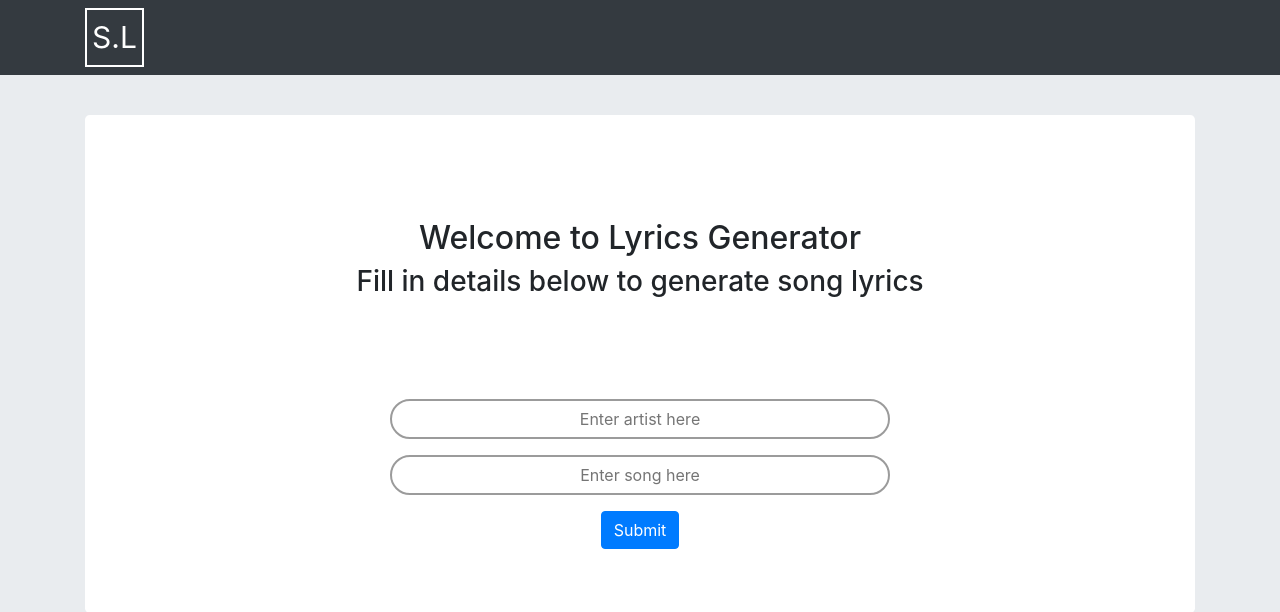
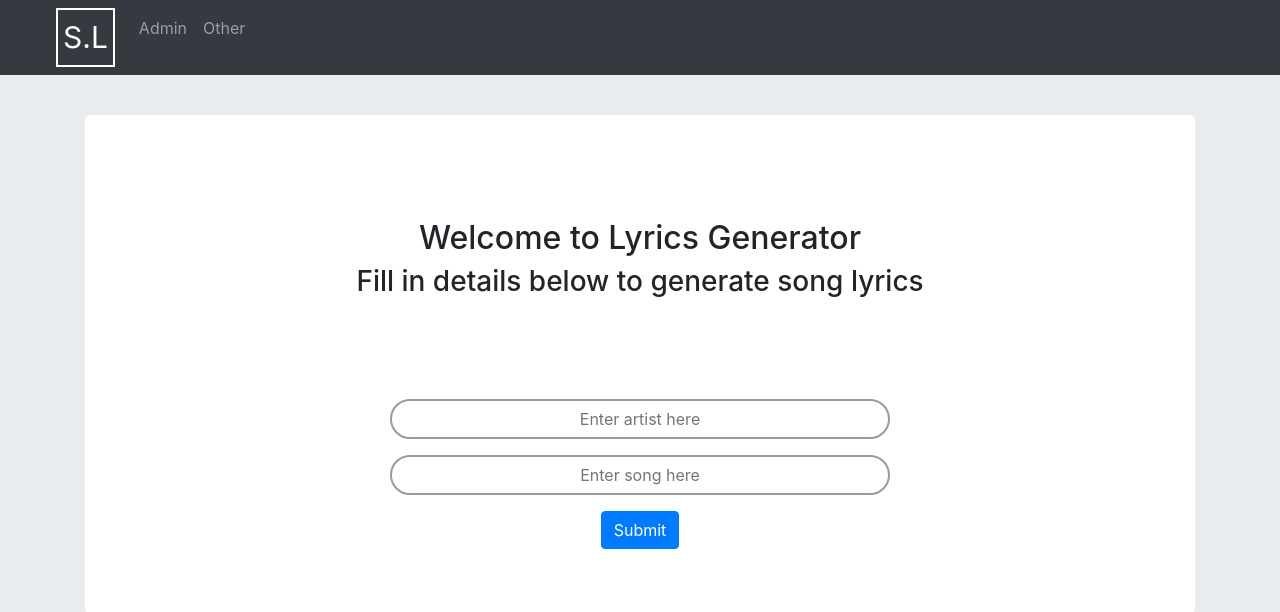
Before and after one commit to Cameron-Stewart94/Song-Lyrics-Application, a Django app: page / in a window 1280 px wide. Shown: the top 612 px of the page. Run offline with Django 3.2, Linux system fonts and the light colour scheme; some libraries are stand-ins or nearby versions.

Commit message:
fixes formats

```diff
--- a/songs_app/static/songs_app/css/mystyles3.css
+++ b/songs_app/static/songs_app/css/mystyles3.css
@@ -3,6 +3,7 @@
   font-size: 30px;
   border: 2px solid white;
   padding: 5px;
+  margin-left: 40px;
 }
 
 body {
--- a/songs_app/templates/songs_app/base.html
+++ b/songs_app/templates/songs_app/base.html
@@ -9,10 +9,12 @@
   </head>
 
   <body>
-    <nav class="navbar navbar-dark bg-dark">
-      <div class="container">
+
+    <nav class="navbar navbar-expand-lg navbar-dark bg-dark">
+      <div class="navbar-nav">
         <a id="logo" class="navbar-brand" href="{% url 'songs_app:index' %}">S.L</a>
-
+        <a class="nav-item nav-link" href="#">Admin</a>
+        <a class="nav-item nav-link" href="#">Other</a>
       </div>
 
     </nav>
```
Also changed, not shown: db.sqlite3.
